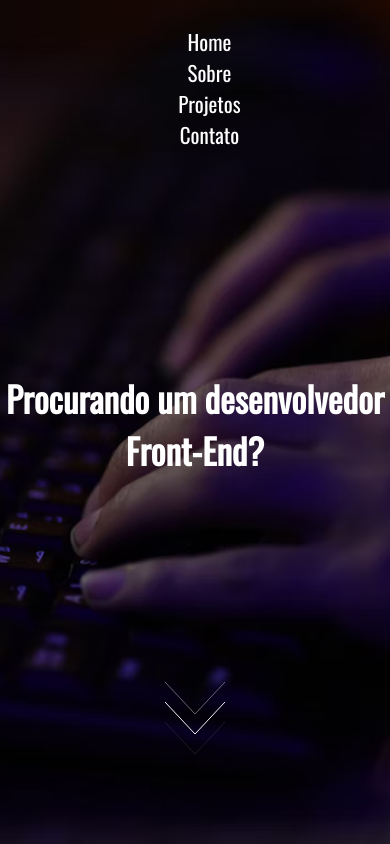
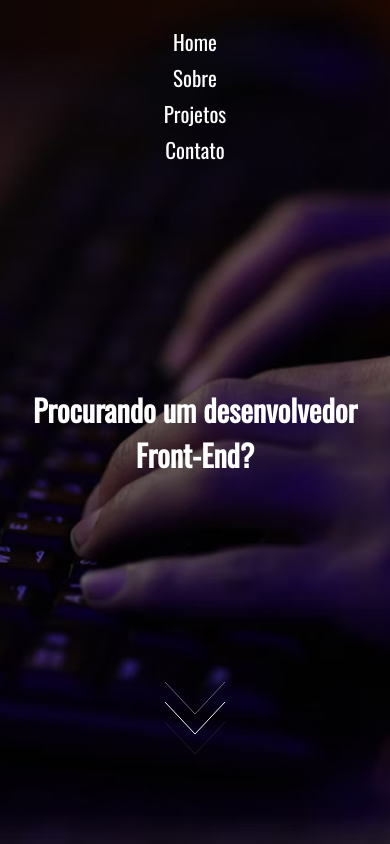
Before and after one commit to davisantanan/Portfolio, a React (Create React App) app: page / in a window 390 px wide. Shown: the top 844 px of the page. Built offline with nearby package versions, Linux system fonts and the light colour scheme.

Commit message:
ajust responsive header

```diff
--- a/src/components/form/form.css
+++ b/src/components/form/form.css
@@ -145,7 +145,7 @@
 
 @media(max-width: 768px) {
     .form-content {
-        width: 60%;
+        width: 70%;
     }
 
     h3 {
@@ -168,3 +168,9 @@
         width: 70%;
     }
 }
+
+@media(max-width: 400px) {
+    .form-content {
+        height: 85%;
+    }
+}
--- a/src/pages/home/styles.css
+++ b/src/pages/home/styles.css
@@ -47,12 +47,20 @@
 }
 
 @media(max-width: 768px) {
+    header {
+        display: flex;
+        justify-content: center;
+        align-items: center;
+    }
+
     ul {
         display: flex;
         flex-direction: column;
         justify-content: center;
         align-items: center;
         width: 100%;
+        padding: 0;
+        gap: 5px;
     }
 
     h1 {
@@ -60,3 +68,9 @@
         text-align: center;
     }
 }
+
+@media(max-width: 400px) {
+    h1 {
+        font-size: 30px;
+    }
+}
```
Also changed, not shown: src/components/caroulsel/caroulsel.css (indentation only).
